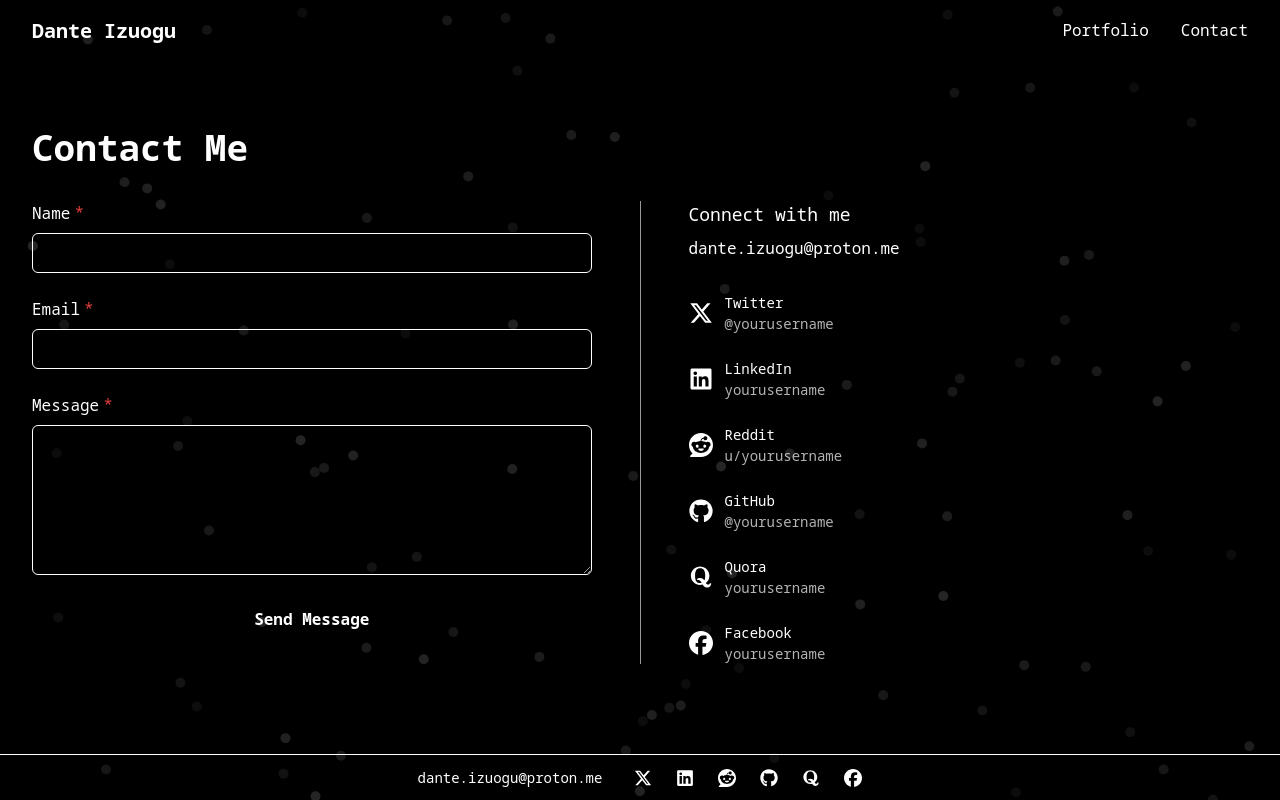
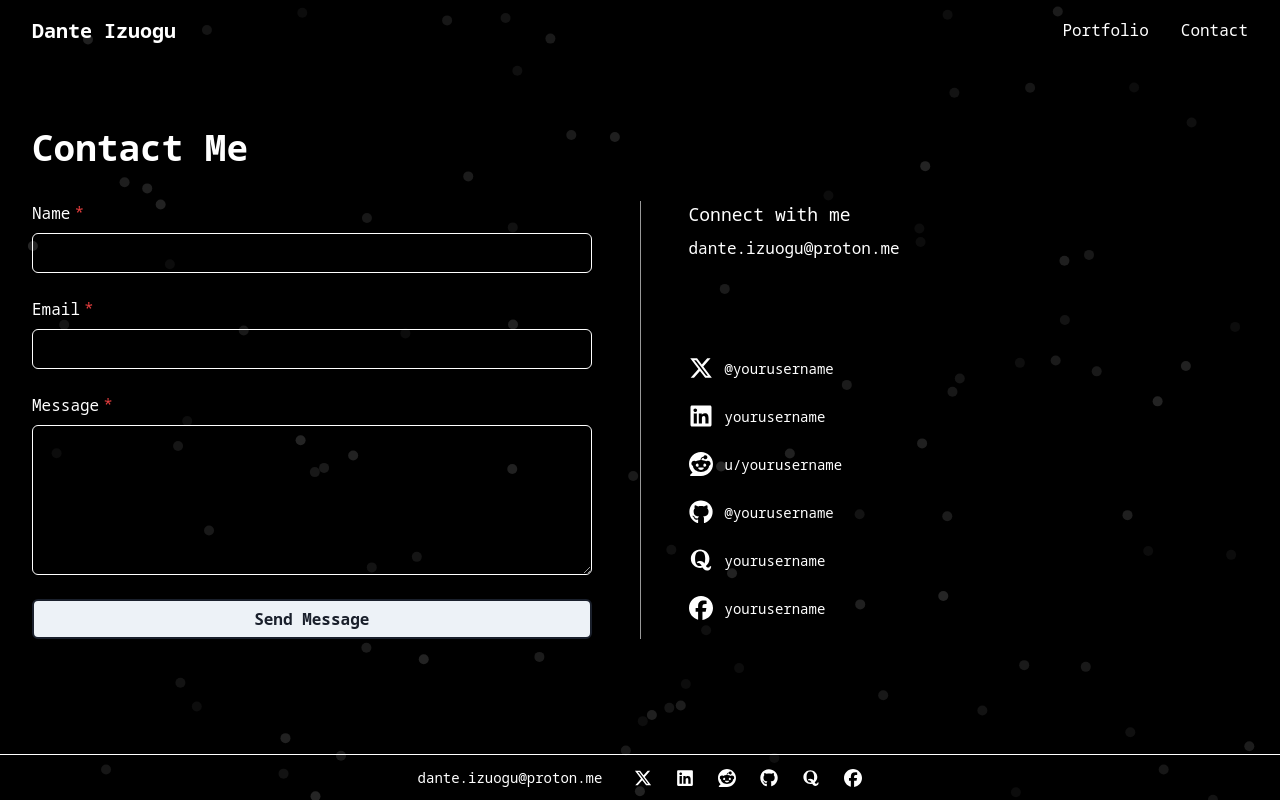
Before and after one commit to Danteizuogu/portfolio-site, a React (Vite) app: page /contact in a window 1280 px wide. Built offline with nearby package versions, Linux system fonts and the light colour scheme.

Commit message:
contact page cleanup

```diff
--- a/src/pages/Contact.tsx
+++ b/src/pages/Contact.tsx
@@ -133,7 +133,7 @@ const Contact = () => {
                   }}
                   borderColor="brand.medium"
                   _hover={{ borderColor: 'brand.dark' }}
-                  _focus={{ borderColor: 'brand.dark', boxShadow: '0 0 0 1px var(--chakra-colors-brand-dark)' }}
+                  _focus={{ borderColor: 'brand.accent', boxShadow: '0 0 0 1px var(--chakra-colors-brand-accent)' }}
                 />
                 <FormErrorMessage>{errors.name}</FormErrorMessage>
               </FormControl>
@@ -149,7 +149,7 @@ const Contact = () => {
                   }}
                   borderColor="brand.medium"
                   _hover={{ borderColor: 'brand.dark' }}
-                  _focus={{ borderColor: 'brand.dark', boxShadow: '0 0 0 1px var(--chakra-colors-brand-dark)' }}
+                  _focus={{ borderColor: 'brand.accent', boxShadow: '0 0 0 1px var(--chakra-colors-brand-accent)' }}
                 />
                 <FormErrorMessage>{errors.email}</FormErrorMessage>
               </FormControl>
@@ -165,7 +165,7 @@ const Contact = () => {
                   rows={6}
                   borderColor="brand.medium"
                   _hover={{ borderColor: 'brand.dark' }}
-                  _focus={{ borderColor: 'brand.dark', boxShadow: '0 0 0 1px var(--chakra-colors-brand-dark)' }}
+                  _focus={{ borderColor: 'brand.accent', boxShadow: '0 0 0 1px var(--chakra-colors-brand-accent)' }}
                 />
                 <FormErrorMessage>{errors.message}</FormErrorMessage>
               </FormControl>
@@ -173,9 +173,12 @@ const Contact = () => {
               <Button
                 type="submit"
                 isLoading={isLoading}
-                bg="brand.medium"
-                color="white"
-                _hover={{ bg: 'brand.dark' }}
+                p={4}
+                border="2px"
+                borderColor="brand.dark"
+                borderRadius="md"
+                _hover={{ bg: 'brand.light', borderColor: 'brand.accent', color: 'brand.accent' }}
+                transition="all 0.2s"
                 w="full"
               >
                 Send Message
@@ -191,7 +194,7 @@ const Contact = () => {
 
         {/* Social Links */}
         <GridItem>
-          <VStack spacing={8} align="start">
+          <VStack spacing={24} align="start">
             <Box>
               <Text fontSize="lg" fontWeight="medium" mb={2}>Connect with me</Text>
               <Text color="brand.dark" fontSize="md">
@@ -216,9 +219,6 @@ const Contact = () => {
                   <social.icon size={24} />
                   <Box>
                     <Text fontSize="sm" color="brand.dark" fontWeight="medium">
-                      {social.label}
-                    </Text>
-                    <Text fontSize="sm" color="brand.dark" opacity={0.7}>
                       {social.username}
                     </Text>
                   </Box>
--- a/src/pages/Home.tsx
+++ b/src/pages/Home.tsx
@@ -1,4 +1,4 @@
-import { Box, Heading, Text, Flex, VStack, HStack } from '@chakra-ui/react'
+import { Box, Heading, Text, Flex, VStack, HStack, Link } from '@chakra-ui/react'
 
 const Home = () => {
   return (
@@ -26,26 +26,30 @@ const Home = () => {
         </Text>
 
         <HStack spacing={4} pt={4}>
+          <Link href="/portfolio" style={{ textDecoration: 'none' }}>
             <Box
               p={4}
               border="2px"
               borderColor="brand.medium"
               borderRadius="md"
-            _hover={{ bg: 'brand.light' }}
+              _hover={{ bg: 'brand.light', borderColor: 'brand.accent', color: 'brand.accent' }}
               transition="all 0.2s"
             >
               <Text>View Projects</Text>
             </Box>
+          </Link>
+          <Link href="/contact" style={{ textDecoration: 'none' }}>
             <Box
               p={4}
               border="2px"
               borderColor="brand.dark"
               borderRadius="md"
-            _hover={{ bg: 'brand.light' }}
+              _hover={{ bg: 'brand.light', borderColor: 'brand.accent', color: 'brand.accent' }}
               transition="all 0.2s"
             >
               <Text>Contact Me</Text>
             </Box>
+          </Link>
         </HStack>
       </VStack>
     </Box>
```
Lines whose indentation alone changed are shown as unchanged.
